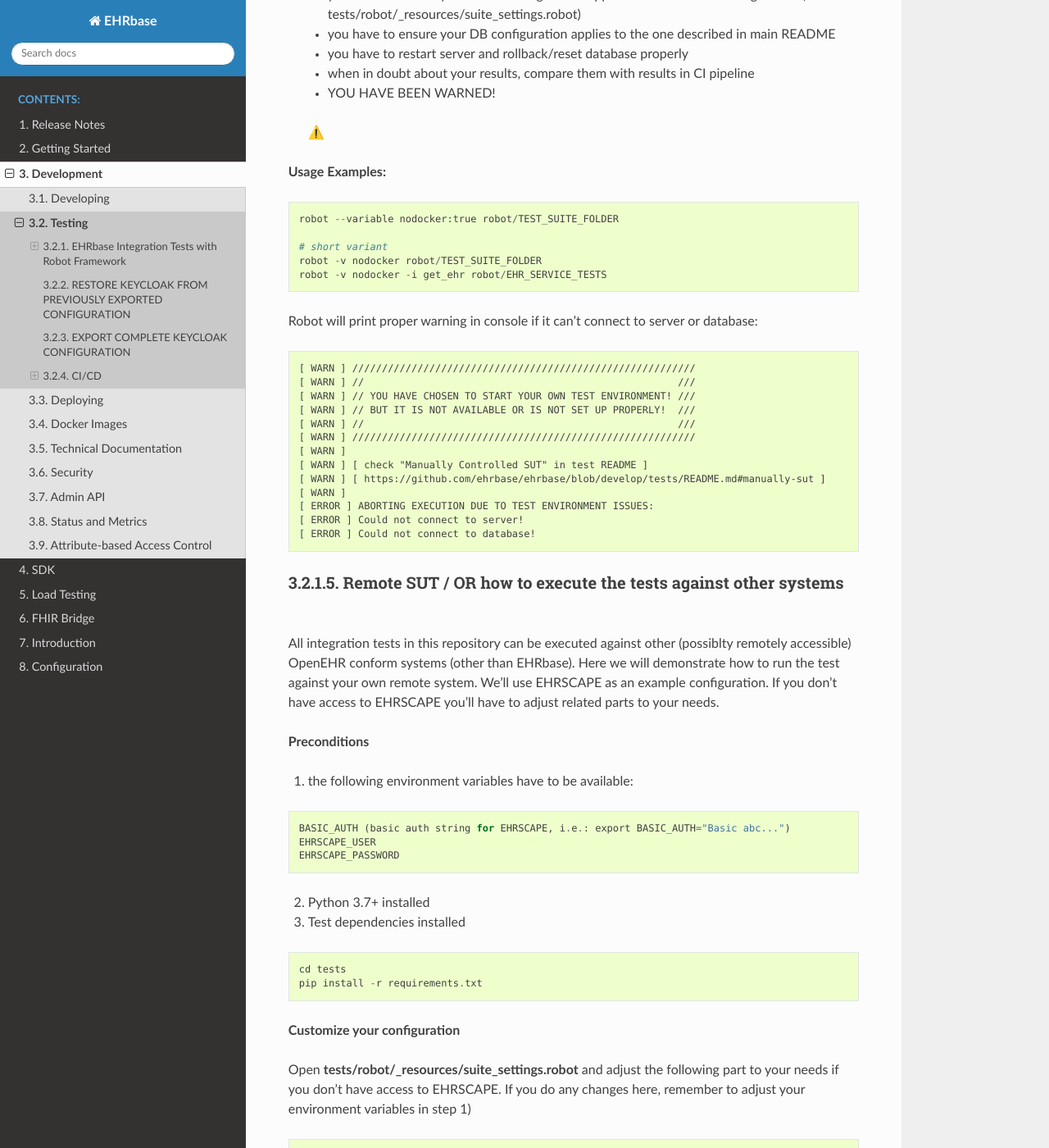
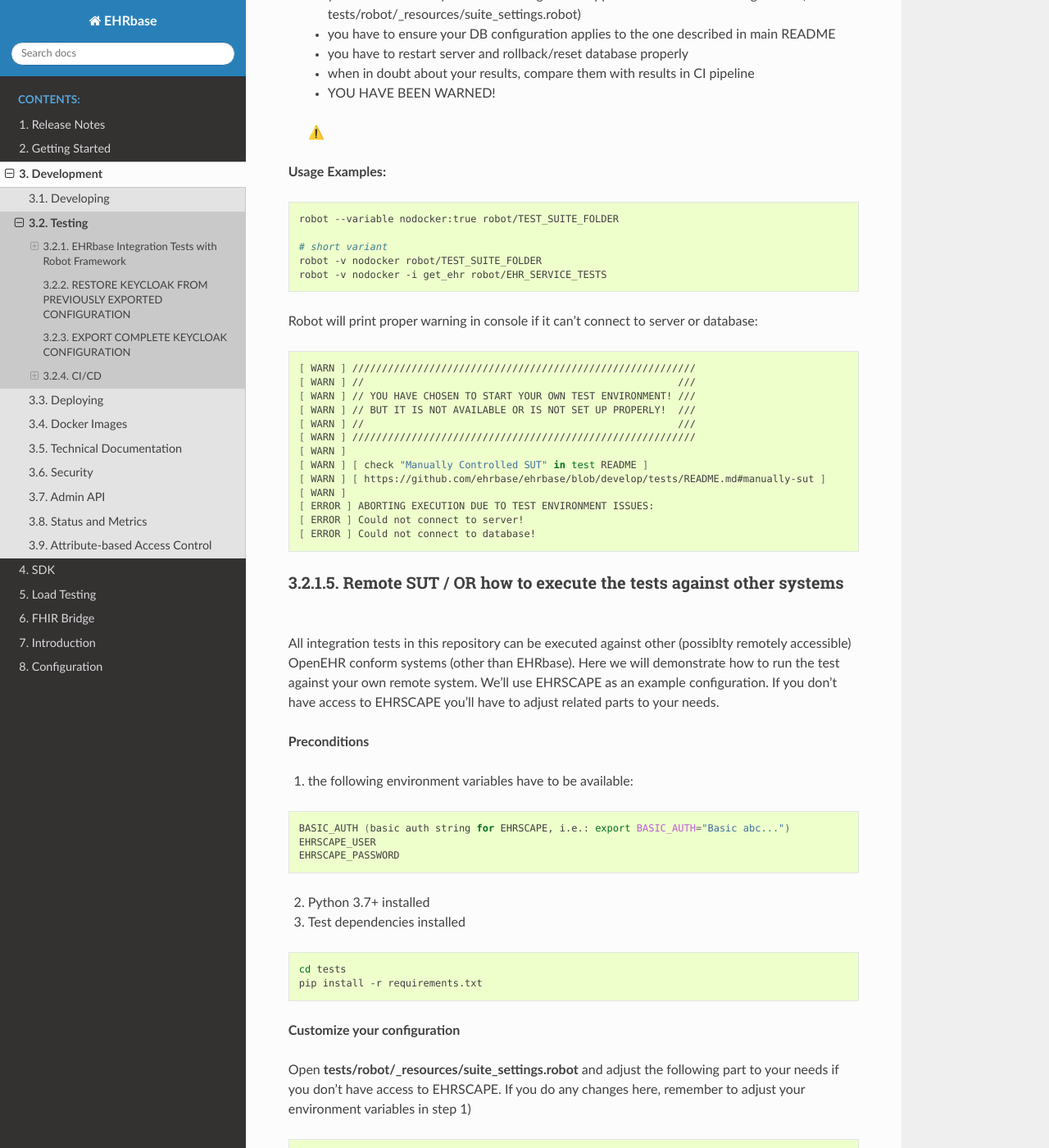
Before and after one commit to ehrbase/documentation, a Sphinx documentation site: the page built from source/03_development/02_testing/index.rst, in a window 1280 px wide and 1400 px high, scrolled down 2945 px. Shown: the whole window at 82% size. Built offline with Sphinx 7.4.7 and the Read the Docs theme 2.0.0, drawn with Linux system fonts in a browser that asks for light colours; formulas are drawn with MathJax 3; pages that are not in the unit, such as notebooks, are missing from menus; some of the changed text lies outside the part shown.

Commit message:
Fixed code-block issues

```diff
--- a/source/03_development/02_testing/00_integration_tests.rst
+++ b/source/03_development/02_testing/00_integration_tests.rst
@@ -68,7 +68,7 @@ With Robot Command
 
 The following examples will run all test-cases that are inside ``robot/`` folder
 
-.. code-block::
+.. code-block:: bash
 
    # 1) from project's root
    cd tests/
@@ -80,7 +80,7 @@ The following examples will run all test-cases that are inside ``robot/`` folder
 
 Everything between ``robot`` command and the last argument are commandline option to fine control test execution and the processing of test results. Examples:
 
-.. code-block::
+.. code-block:: bash
 
    # QUICK COPY/PASTE EXAMPLES TO RUN ONLY A SPECIFIC TEST-SUITE
 
@@ -151,7 +151,7 @@ In case you don't want Robot to start up and shut down server and database for y
 
 **Usage Examples:**
 
-.. code-block::
+.. code-block:: bash
 
    robot --variable nodocker:true robot/TEST_SUITE_FOLDER
 
@@ -161,7 +161,7 @@ In case you don't want Robot to start up and shut down server and database for y
 
 Robot will print proper warning in console if it can't connect to server or database:
 
-.. code-block::
+.. code-block:: bash
 
    [ WARN ] //////////////////////////////////////////////////////////
    [ WARN ] //                                                     ///
@@ -186,7 +186,7 @@ All integration tests in this repository can be executed against other (possiblt
 
 1) the following environment variables have to be available:
 
-.. code-block::
+.. code-block:: bash
 
      BASIC_AUTH (basic auth string for EHRSCAPE, i.e.: export BASIC_AUTH="Basic abc...")
      EHRSCAPE_USER
@@ -195,7 +195,7 @@ All integration tests in this repository can be executed against other (possiblt
 2) Python 3.7+ installed
 3) Test dependencies installed
 
-.. code-block::
+.. code-block:: bash
 
    cd tests
    pip install -r requirements.txt
@@ -204,7 +204,7 @@ All integration tests in this repository can be executed against other (possiblt
 
 Open **tests/robot/_resources/suite_settings.robot** and adjust the following part to your needs if you don't have access to EHRSCAPE. If you do any changes here, remember to adjust your environment variables in step 1)
 
-.. code-block::
+.. code-block:: bash
 
    &{EHRSCAPE}             URL=https://rest.ehrscape.com/rest/openehr/v1
    ...                     HEARTBEAT=https://rest.ehrscape.com/
@@ -223,7 +223,7 @@ Run all tests at one (\ **not** recommended)
 
 This is not recommend because it may take from 30 to 60 minutes and makes it harder to analyse the results.
 
-.. code-block::
+.. code-block:: bash
 
    robot -v SUT:EHRSCAPE -e future -e circleci -e TODO -e obsolete -e libtest -d results -L TRACE --noncritical not-ready robot/
 
@@ -236,7 +236,7 @@ Execute the test suite that you are interested in by copy&pasting one of the lin
 
    Best practice is also to reset your system under test to a clear state before executing the next test suite.
 
-   .. code-block::
+   .. code-block:: bash
 
       robot -v SUT:EHRSCAPE -d results/composition -e future -e circleci -e TODO -e obsolete -e libtest -L TRACE --noncritical not-ready --name COMPO robot/COMPOSITION_TESTS
       robot -v SUT:EHRSCAPE -d results/contribution -e future -e circleci -e TODO -e obsolete -e libtest -L TRACE --noncritical not-ready --name CONTRI robot/CONTRIBUTION_TESTS
--- a/source/03_development/02_testing/security_tests.rst
+++ b/source/03_development/02_testing/security_tests.rst
@@ -5,7 +5,7 @@ RESTORE KEYCLOAK FROM PREVIOUSLY EXPORTED CONFIGURATION
 
 1) START KC W/ A MOUNTED VOLUME
 
-.. code-block::
+.. code-block:: bash
 
 
    docker run -d --name keycloak \
@@ -20,7 +20,7 @@ RESTORE KEYCLOAK FROM PREVIOUSLY EXPORTED CONFIGURATION
 
 2) RESTORE CONFIG FROM DIRECTORY
 
-.. code-block::
+.. code-block:: bash
 
    docker exec -it keycloak /opt/jboss/keycloak/bin/standalone.sh \
        -Djboss.socket.binding.port-offset=100 \
@@ -46,7 +46,7 @@ EXPORT COMPLETE KEYCLOAK CONFIGURATION
 
 1) START KC W/ A MOUNTED VOLUME
 
-.. code-block::
+.. code-block:: bash
 
 
    docker run -d --name keycloak \
@@ -74,7 +74,7 @@ EXPORT COMPLETE KEYCLOAK CONFIGURATION
 
 3) EXPORT CONFIGURATION INTO MULTIPLE FILES WITHIN A DIRECTORY
 
-.. code-block::
+.. code-block:: bash
 
 
    docker exec -it keycloak /opt/jboss/keycloak/bin/standalone.sh \
@@ -92,7 +92,7 @@ EXPORT COMPLETE KEYCLOAK CONFIGURATION
 When the export is complete use Ctrl-C to exit the session.
 The export is complete when you see something like
 
-.. code-block::
+.. code-block:: bash
 
 
    Keycloak 10.0.2 (WildFly Core 11.1.1.Final) started in 11390ms -
@@ -102,7 +102,7 @@ The export is complete when you see something like
 
 4) COPY EXPORTED CONFIGURATION FROM CONTAINER TO YOUR HOST
 
-.. code-block::
+.. code-block:: bash
 
 
    docker cp keycloak:/opt/jboss/keycloak/export-dir ./exported-keycloak-config
@@ -112,7 +112,7 @@ The export is complete when you see something like
 
 optional before copying check the folder exists and contains exported config files:
 
-.. code-block::
+.. code-block:: bash
 
 
    docker exec -it keycloak bash
@@ -129,7 +129,7 @@ to export complete KC configuration into a single JSON file:
 
 1) START KEYCLOAK W/ MOUNTED VOLUME
 
-.. code-block::
+.. code-block:: bash
 
 
    docker run -d --name keycloak \
@@ -144,7 +144,7 @@ to export complete KC configuration into a single JSON file:
 
 2) EXPORT (SINGLE FILE)
 
-.. code-block::
+.. code-block:: bash
 
    Then export your database into a single JSON file:
 
@@ -164,7 +164,7 @@ to export complete KC configuration into a single JSON file:
 Start with a blank canvas ...
 
 
-.. code-block::
+.. code-block:: bash
 
    docker container stop keycloak
    docker container rm keycloak
@@ -180,7 +180,7 @@ Start with a blank canvas ...
 
 To import from a (previously exported) file into your database ...
 
-.. code-block::
+.. code-block:: bash
 
    docker exec -it keycloak /opt/jboss/keycloak/bin/standalone.sh \
        -Djboss.socket.binding.port-offset=100 \
@@ -198,7 +198,7 @@ When the import is complete use Ctrl-C to exit the session.
 
 ----
 
-.. code-block::
+.. code-block:: bash
 
        ** WARNING **
        DO NOT TRY TO RESTORE KEYCLOAK W/ `-e KEYCLOAK_IMPORT=/path-to/exported-config.json`
```
